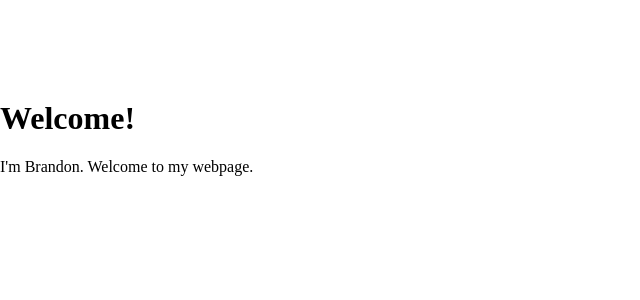
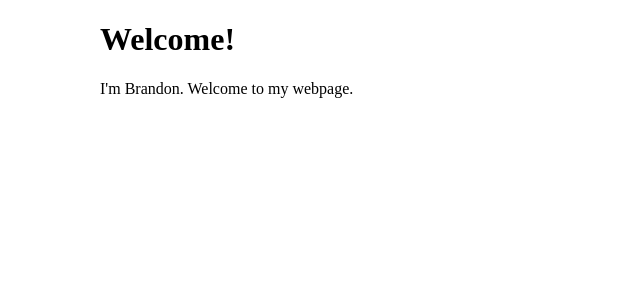
Before and after one commit to esqu1/esqu1.github.io, a Jekyll site: the page experiments/index.html, which Jekyll copies as it is, in a window 1280 px wide. Shown: the top 300 px of the page, without its empty margins (0-640 px from the left). Built offline with Jekyll 4.4.1, drawn with Linux system fonts in a browser that asks for light colours.

Commit message:
experiments

```diff
--- a/experiments/css/style.css
+++ b/experiments/css/style.css
@@ -1,3 +1,3 @@
 body{
-	margin: 100px 0 100px;
+	margin: 0 100px 0 100px;
 }
```
